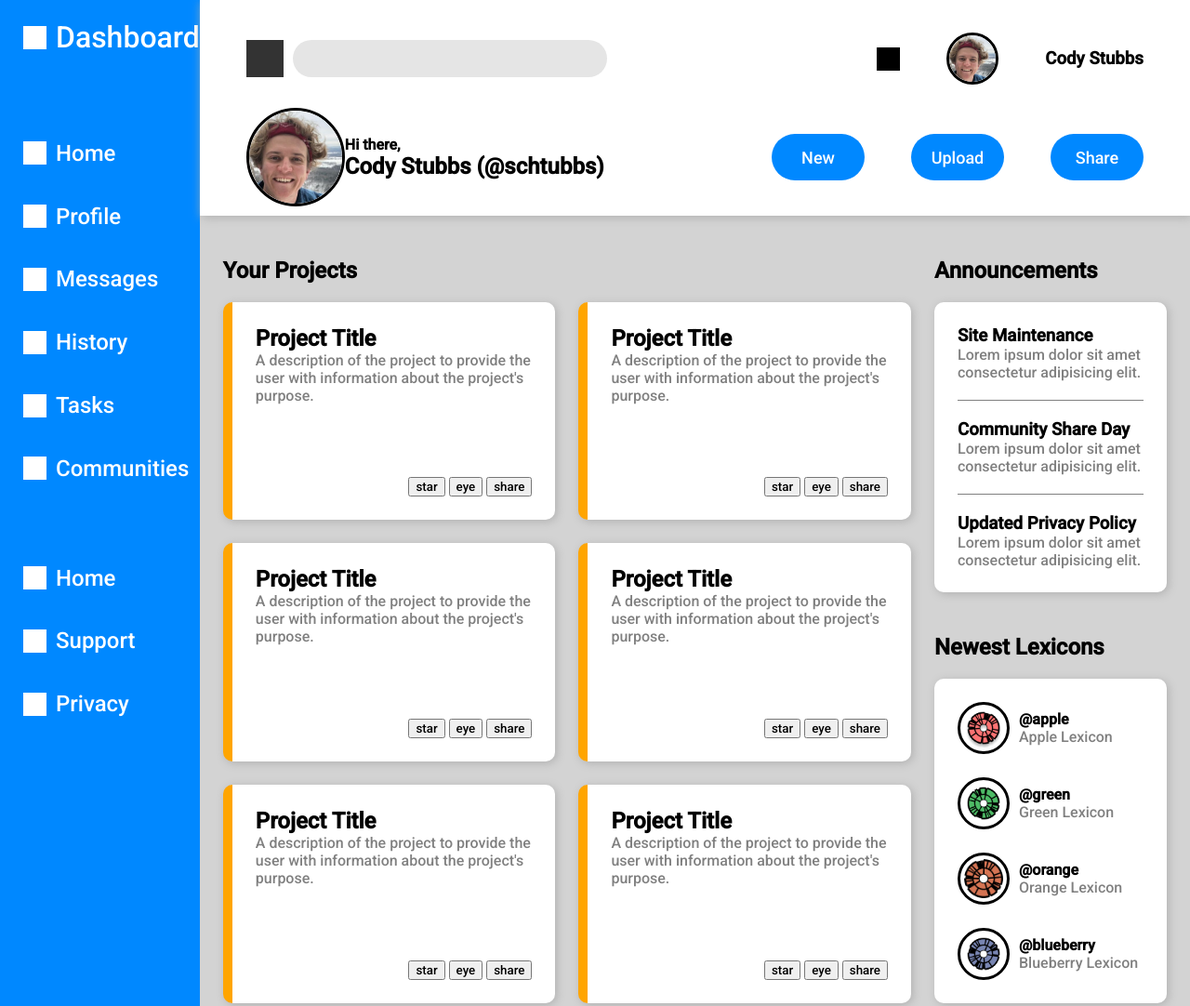
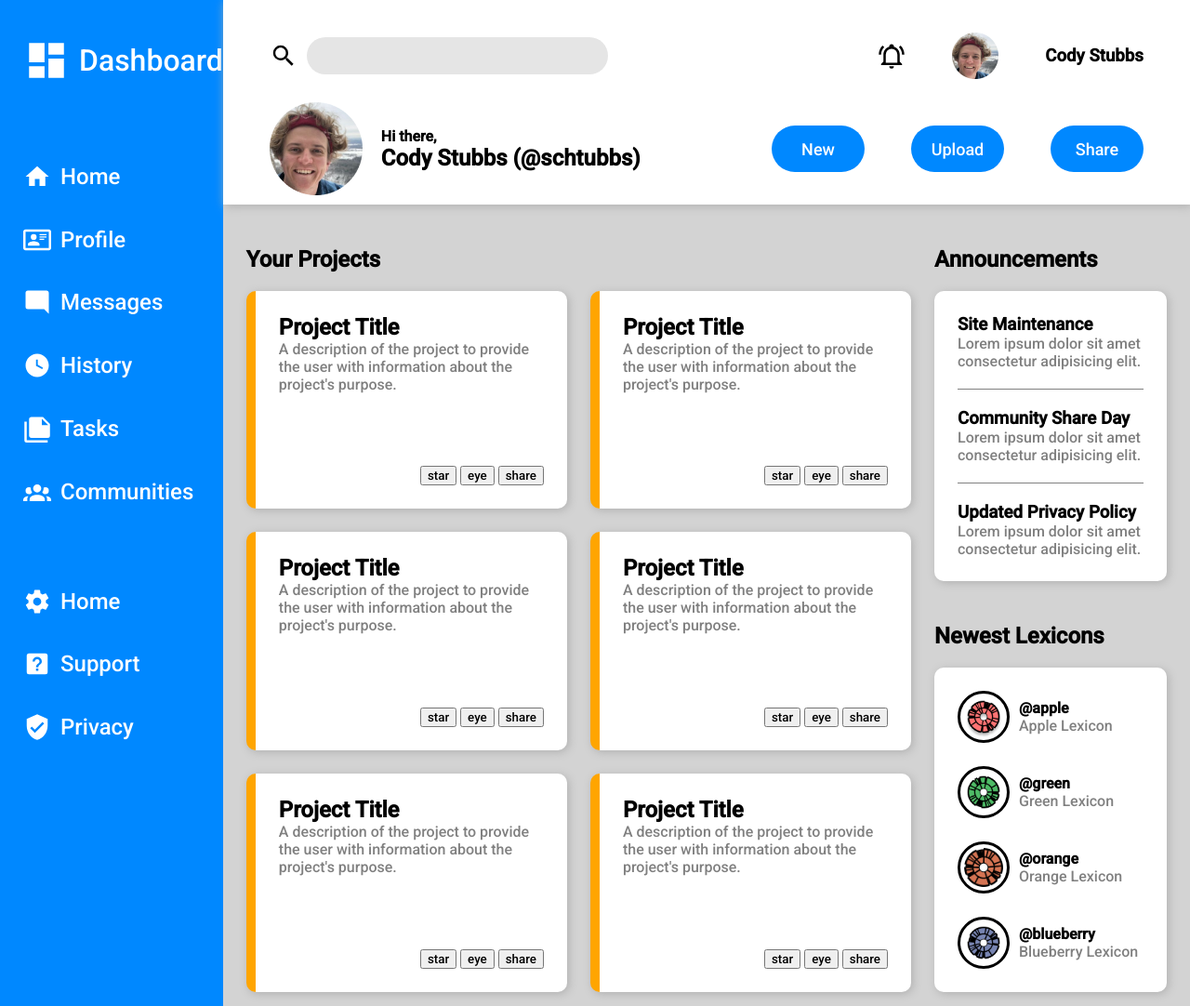
Before and after one commit to codyalanstubbs/top-admin-dashboard, a plain HTML site: page index.html in a window 1280 px wide. Shown: the top 1082 px of the page at 93% size. Drawn offline with Linux system fonts and the light colour scheme.

Commit message:
Add svg assets

```diff
--- a/index.html
+++ b/index.html
@@ -15,66 +15,48 @@
 <body>
     <div class="navbar">
         <div class="logo">
-            <svg width="25" height="25" class="icon">
-                <rect width="25" height="25" />
+            <svg style="width:50px;height:50px" viewBox="0 0 24 24">
+                <path fill="currentColor" d="M13,3V9H21V3M13,21H21V11H13M3,21H11V15H3M3,13H11V3H3V13Z" />
             </svg>
             <h1>Dashboard</h1>
         </div>
         <ul class="user-nav">
             <li class="nav-item">
-                <svg width="25" height="25" class="icon">
-                    <rect width="25" height="25" />
-                </svg>
+                <svg class="icon" xmlns="http://www.w3.org/2000/svg" viewBox="0 0 24 24"><path d="M10,20V14H14V20H19V12H22L12,3L2,12H5V20H10Z" /></svg>
                 <h2>Home</h2>
             </li>
             <li class="nav-item">
-                <svg width="25" height="25" class="icon">
-                    <rect width="25" height="25" />
-                </svg>
+                <svg class="icon" xmlns="http://www.w3.org/2000/svg" viewBox="0 0 24 24"><path d="M22,3H2C0.91,3.04 0.04,3.91 0,5V19C0.04,20.09 0.91,20.96 2,21H22C23.09,20.96 23.96,20.09 24,19V5C23.96,3.91 23.09,3.04 22,3M22,19H2V5H22V19M14,17V15.75C14,14.09 10.66,13.25 9,13.25C7.34,13.25 4,14.09 4,15.75V17H14M9,7A2.5,2.5 0 0,0 6.5,9.5A2.5,2.5 0 0,0 9,12A2.5,2.5 0 0,0 11.5,9.5A2.5,2.5 0 0,0 9,7M14,7V8H20V7H14M14,9V10H20V9H14M14,11V12H18V11H14" /></svg>
                 <h2>Profile</h2>
             </li>
             <li class="nav-item">
-                <svg width="25" height="25" class="icon">
-                    <rect width="25" height="25" />
-                </svg>
+                <svg class="icon" xmlns="http://www.w3.org/2000/svg" viewBox="0 0 24 24"><path d="M22,4C22,2.89 21.1,2 20,2H4A2,2 0 0,0 2,4V16A2,2 0 0,0 4,18H18L22,22V4Z" /></svg>
                 <h2>Messages</h2>
             </li>
             <li class="nav-item">
-                <svg width="25" height="25" class="icon">
-                    <rect width="25" height="25" />
-                </svg>
+                <svg class="icon" xmlns="http://www.w3.org/2000/svg" viewBox="0 0 24 24"><path d="M12 2C6.5 2 2 6.5 2 12C2 17.5 6.5 22 12 22C17.5 22 22 17.5 22 12S17.5 2 12 2M16.3 15.2L11 12.3V7H12.5V11.4L17 13.9L16.3 15.2Z" /></svg>
                 <h2>History</h2>
             </li>
             <li class="nav-item">
-                <svg width="25" height="25" class="icon">
-                    <rect width="25" height="25" />
-                </svg>
+                <svg class="icon" xmlns="http://www.w3.org/2000/svg" viewBox="0 0 24 24"><path d="M16,9H21.5L16,3.5V9M7,2H17L23,8V18A2,2 0 0,1 21,20H7C5.89,20 5,19.1 5,18V4A2,2 0 0,1 7,2M3,6V22H21V24H3A2,2 0 0,1 1,22V6H3Z" /></svg>
                 <h2>Tasks</h2>
             </li>
             <li class="nav-item">
-                <svg width="25" height="25" class="icon">
-                    <rect width="25" height="25" />
-                </svg>
+                <svg class="icon" xmlns="http://www.w3.org/2000/svg" viewBox="0 0 24 24"><path d="M12,5.5A3.5,3.5 0 0,1 15.5,9A3.5,3.5 0 0,1 12,12.5A3.5,3.5 0 0,1 8.5,9A3.5,3.5 0 0,1 12,5.5M5,8C5.56,8 6.08,8.15 6.53,8.42C6.38,9.85 6.8,11.27 7.66,12.38C7.16,13.34 6.16,14 5,14A3,3 0 0,1 2,11A3,3 0 0,1 5,8M19,8A3,3 0 0,1 22,11A3,3 0 0,1 19,14C17.84,14 16.84,13.34 16.34,12.38C17.2,11.27 17.62,9.85 17.47,8.42C17.92,8.15 18.44,8 19,8M5.5,18.25C5.5,16.18 8.41,14.5 12,14.5C15.59,14.5 18.5,16.18 18.5,18.25V20H5.5V18.25M0,20V18.5C0,17.11 1.89,15.94 4.45,15.6C3.86,16.28 3.5,17.22 3.5,18.25V20H0M24,20H20.5V18.25C20.5,17.22 20.14,16.28 19.55,15.6C22.11,15.94 24,17.11 24,18.5V20Z" /></svg>
                 <h2>Communities</h2>
             </li>
         </ul>
         <ul class="meta-nav">
             <li class="nav-item">
-                <svg width="25" height="25" class="icon">
-                    <rect width="25" height="25" />
-                </svg>
+                <svg class="icon" xmlns="http://www.w3.org/2000/svg" viewBox="0 0 24 24"><path d="M12,15.5A3.5,3.5 0 0,1 8.5,12A3.5,3.5 0 0,1 12,8.5A3.5,3.5 0 0,1 15.5,12A3.5,3.5 0 0,1 12,15.5M19.43,12.97C19.47,12.65 19.5,12.33 19.5,12C19.5,11.67 19.47,11.34 19.43,11L21.54,9.37C21.73,9.22 21.78,8.95 21.66,8.73L19.66,5.27C19.54,5.05 19.27,4.96 19.05,5.05L16.56,6.05C16.04,5.66 15.5,5.32 14.87,5.07L14.5,2.42C14.46,2.18 14.25,2 14,2H10C9.75,2 9.54,2.18 9.5,2.42L9.13,5.07C8.5,5.32 7.96,5.66 7.44,6.05L4.95,5.05C4.73,4.96 4.46,5.05 4.34,5.27L2.34,8.73C2.21,8.95 2.27,9.22 2.46,9.37L4.57,11C4.53,11.34 4.5,11.67 4.5,12C4.5,12.33 4.53,12.65 4.57,12.97L2.46,14.63C2.27,14.78 2.21,15.05 2.34,15.27L4.34,18.73C4.46,18.95 4.73,19.03 4.95,18.95L7.44,17.94C7.96,18.34 8.5,18.68 9.13,18.93L9.5,21.58C9.54,21.82 9.75,22 10,22H14C14.25,22 14.46,21.82 14.5,21.58L14.87,18.93C15.5,18.67 16.04,18.34 16.56,17.94L19.05,18.95C19.27,19.03 19.54,18.95 19.66,18.73L21.66,15.27C21.78,15.05 21.73,14.78 21.54,14.63L19.43,12.97Z" /></svg>
                 <h2>Home</h2>
             </li>
             <li class="nav-item">
-                <svg width="25" height="25" class="icon">
-                    <rect width="25" height="25" />
-                </svg>
+                <svg class="icon" xmlns="http://www.w3.org/2000/svg" viewBox="0 0 24 24"><path d="M11,18H13V16H11V18M12,6A4,4 0 0,0 8,10H10A2,2 0 0,1 12,8A2,2 0 0,1 14,10C14,12 11,11.75 11,15H13C13,12.75 16,12.5 16,10A4,4 0 0,0 12,6M5,3H19A2,2 0 0,1 21,5V19A2,2 0 0,1 19,21H5A2,2 0 0,1 3,19V5A2,2 0 0,1 5,3Z" /></svg>
                 <h2>Support</h2>
             </li>
             <li class="nav-item">
-                <svg width="25" height="25" class="icon">
-                    <rect width="25" height="25" />
-                </svg>
+                <svg class="icon" xmlns="http://www.w3.org/2000/svg" viewBox="0 0 24 24"><path d="M10,17L6,13L7.41,11.59L10,14.17L16.59,7.58L18,9M12,1L3,5V11C3,16.55 6.84,21.74 12,23C17.16,21.74 21,16.55 21,11V5L12,1Z" /></svg>
                 <h2>Privacy</h2>
             </li>
         </ul>
@@ -82,14 +64,14 @@
     <div class="menu">
         <div class="menu-top">
             <div class="menu-top-left">
-                <svg width="40" height="40" class="search-btn">
-                    <rect width="40" height="40" />
+                <svg class="search-btn" viewBox="0 0 24 24">
+                    <path fill="currentColor" d="M9.5,3A6.5,6.5 0 0,1 16,9.5C16,11.11 15.41,12.59 14.44,13.73L14.71,14H15.5L20.5,19L19,20.5L14,15.5V14.71L13.73,14.44C12.59,15.41 11.11,16 9.5,16A6.5,6.5 0 0,1 3,9.5A6.5,6.5 0 0,1 9.5,3M9.5,5C7,5 5,7 5,9.5C5,12 7,14 9.5,14C12,14 14,12 14,9.5C14,7 12,5 9.5,5Z" />
                 </svg>
                 <input type="search" name="search" id="search-bar">
             </div>
             <menu class="menu-top-right">
-                <svg width="25" height="25" class="notifications">
-                    <rect width="25" height="25" />
+                <svg class="notifications" viewBox="0 0 24 24">
+                    <path fill="currentColor" d="M10,21H14A2,2 0 0,1 12,23A2,2 0 0,1 10,21M21,19V20H3V19L5,17V11C5,7.9 7.03,5.17 10,4.29C10,4.19 10,4.1 10,4A2,2 0 0,1 12,2A2,2 0 0,1 14,4C14,4.1 14,4.19 14,4.29C16.97,5.17 19,7.9 19,11V17L21,19M17,11A5,5 0 0,0 12,6A5,5 0 0,0 7,11V18H17V11M19.75,3.19L18.33,4.61C20.04,6.3 21,8.6 21,11H23C23,8.07 21.84,5.25 19.75,3.19M1,11H3C3,8.6 3.96,6.3 5.67,4.61L4.25,3.19C2.16,5.25 1,8.07 1,11Z" />
                 </svg>
                 <img src="me.png" height="50" width="50" alt="">
                 <h3 class="userFullName">Cody Stubbs</h3>
--- a/style.css
+++ b/style.css
@@ -19,6 +19,8 @@ ul {
 }
 
 svg.icon {
+    height: 30px;
+    width: 30px;
     fill: white;
 }
 
@@ -46,6 +48,10 @@ svg.icon {
     gap: 10px;
     align-items: center;
     align-self: start;
+}
+
+.logo {
+    margin-top: 25px;
 }
 
 .logo h1,
@@ -112,6 +118,7 @@ svg.icon {
 
 .menu-bottom-left {
     display: flex;
+    gap: 20px;
 }
 
 .greeting-box {
@@ -121,7 +128,14 @@ svg.icon {
 }
 
 .search-btn {
+    height: 30px;
+    width: 30px;
     fill: #333333;
+}
+
+.notifications {
+    height: 30px;
+    width: 30px;
 }
 
 #search-bar {
@@ -230,7 +244,7 @@ p {
     color: grey;
 }
 
-img {
+.trendy-user > img {
     border-radius: 50%;
     border: 3px solid black;
 }
```
